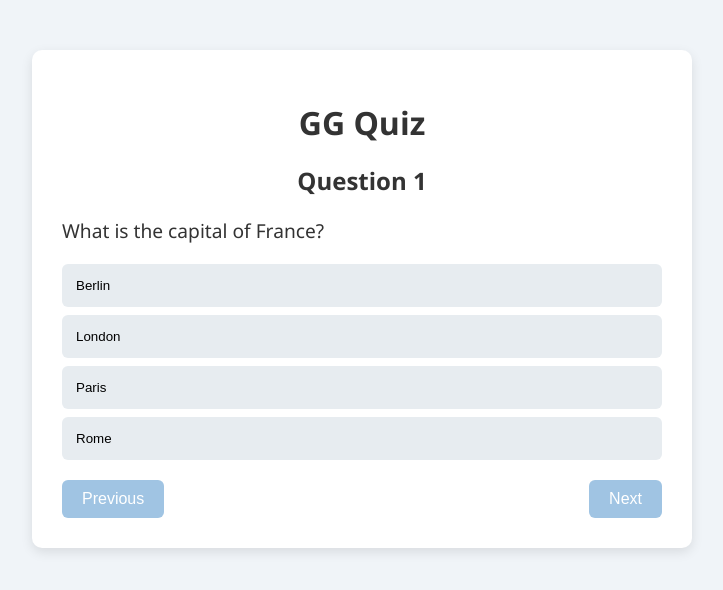
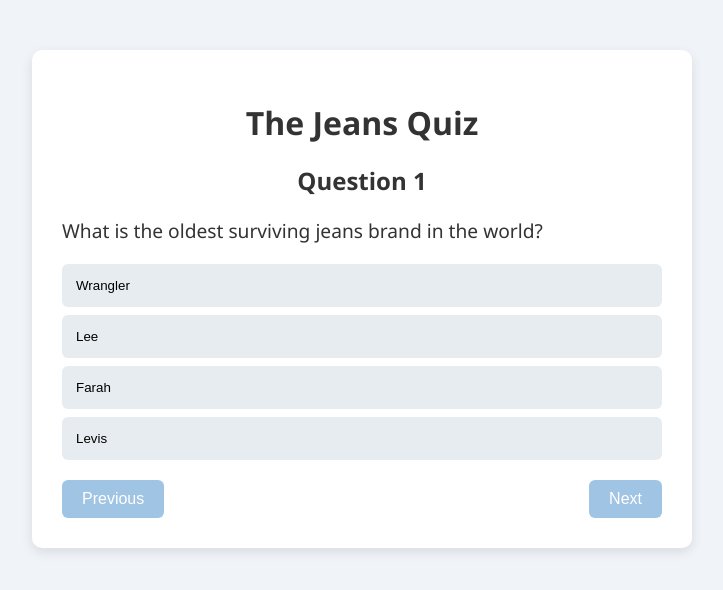
Before and after one commit to 1matchpoint11/quiz-app, a React (Vite) app: page / in a window 1280 px wide. Shown: the top 590 px of the page, without its empty margins (278-1001 px from the left). Built offline with nearby package versions, Linux system fonts and the light colour scheme.

Commit message:
jeans update

```diff
--- a/src/App.jsx
+++ b/src/App.jsx
@@ -9,7 +9,7 @@
   return (
   <div className="app-container">
 
-    <h1>GG Quiz</h1>
+    <h1>The Jeans Quiz</h1>
 
     <Quiz />
   </div>
--- a/src/components/quiz.jsx
+++ b/src/components/quiz.jsx
@@ -4,19 +4,19 @@
 function Quiz () {
     const questionBank = [
         {
-            question: "What is the capital of France?",
-            options: ["Berlin", "London", "Paris", "Rome"],
-            answer: "Paris",
+            question: "What is the oldest surviving jeans brand in the world?",
+            options: ["Wrangler", "Lee", "Farah", "Levis"],
+            answer: "Levis",
         },
         {
-            question: "How many stars are on the US Flag?",
-            options: ["52", "50", "48", "1"],
-            answer: "50",
+            question: "On a pair of jeans what was the small Fifth pocket (on the right) originally designed to hold?",
+            options: ["Small coins", "A pocket watch", "Needle and thread"],
+            answer: "A pocket watch",
         },
         {
-            question: "What fruit is most eaten in the world?",
-            options: ["Apples","Bananas","Oranges","Pears"],
-            answer: "Bananas",
+            question: "Jeans are made from a natural XXXXXX plant?",
+            options: ["Silk","Cotton","Polyester"],
+            answer: "Cotton",
         },
     ];
 
```
